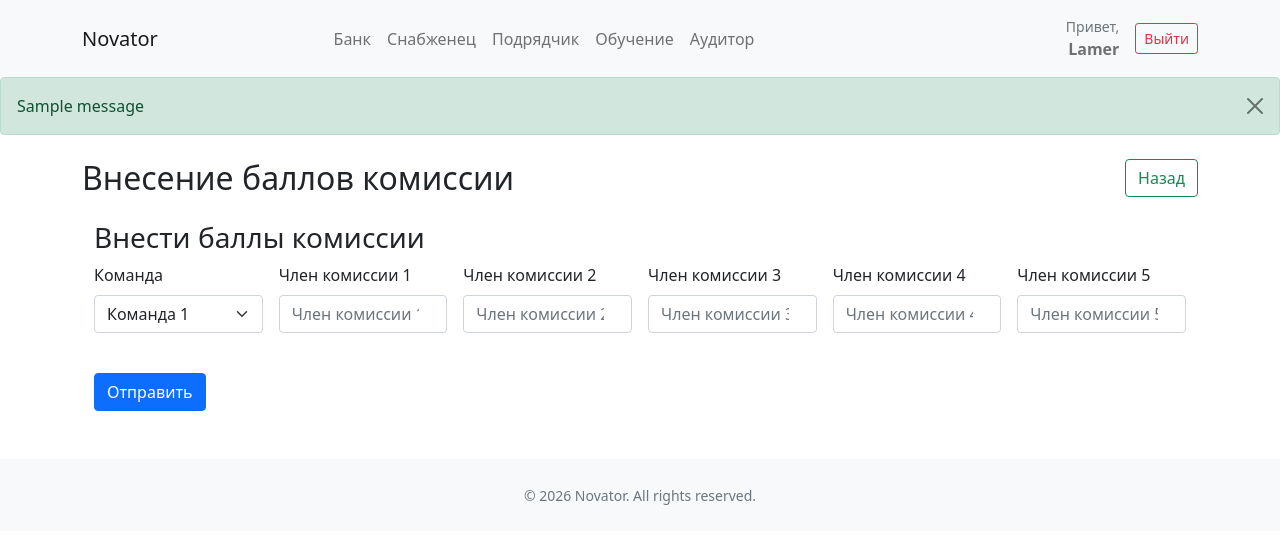
After one commit to lamer201/novator, a Django app: page /make_comisson_scores/ in a window 1280 px wide. The commit adds this page. Shown: the top 544 px of the page. Run offline with Django 5.2, Linux system fonts and the light colour scheme; a user stored in the database is signed in; data comes from the database, SQL or seed files in the repository; tables that the repository leaves empty hold one stand-in row (values such as "Sample post"); one stand-in notice (Sample message) is shown; parts of the project's set-up code (start-up, migrations or seed data) failed here and were passed over; some libraries are stand-ins or nearby versions.

Commit message:
fix comission

```diff
--- a/novator/bank/forms.py
+++ b/novator/bank/forms.py
@@ -370,3 +370,18 @@ class KapremontFormTeam(forms.Form):
         super().__init__(*args, **kwargs)
         self.initial['team'] = self.team_id
         self.fields['team'].widget.attrs['id'] = 'team_select'
+
+
+class ComissionScoreForm(forms.Form):
+    team = forms.ChoiceField(label='Команда', choices=[], widget=forms.Select(attrs={'id': 'team-select'}))
+    score1 = forms.FloatField(label='Член комиссии 1', required=True)
+    score2 = forms.FloatField(label='Член комиссии 2', required=True)
+    score3 = forms.FloatField(label='Член комиссии 3', required=True)
+    score4 = forms.FloatField(label='Член комиссии 4', required=True)
+    score5 = forms.FloatField(label='Член комиссии 5', required=True)
+
+    def __init__(self, *args, **kwargs):
+        self.user = kwargs.pop('user', None)
+        super().__init__(*args, **kwargs)
+        self.fields['team'].choices = get_choices(self.user)
+        self.fields['team'].widget.attrs['id'] = 'team-select'
--- a/novator/bank/func.py
+++ b/novator/bank/func.py
@@ -196,7 +196,7 @@ def make_zakaz_one_item(form):
         message = f'Недостаточно средств на балансе для оплаты заказа. Необходимо {price}, а на балансе {balance.money}.'
         return JsonResponse({'error': message}, status=400)
     # Create new order
-    if material.slug == 'spg':
+    if material.slug == 'grs_spg':
         status = Status.objects.get(pk=2)
     else:
         status = Status.objects.get(pk=1)
--- a/novator/main/models.py
+++ b/novator/main/models.py
@@ -96,3 +96,11 @@ class Town(models.Model):
 
     def __str__(self):
         return self.name
+
+
+class ComissonScores(models.Model):
+    team = models.ForeignKey(Team, on_delete=models.CASCADE, related_name='comisson_scores')
+    score = models.FloatField(max_length=10, verbose_name='Комиссионный балл')
+
+    def __str__(self):
+        return f"{self.team.name} - Комиссионный балл: {self.score}"
--- a/novator/main/urls.py
+++ b/novator/main/urls.py
@@ -14,5 +14,6 @@ urlpatterns = [
     path('statistics/', views.statistics_page, name='statistics_page'),
     path('statistics-presentation/', views.presentation_statistics_page, name='presentation_statistics_page'),
     path('statistics-presentation-end-game/', views.presentation_statistics_end_game_page, name='presentation_statistics_end_game_page'),
+    path('make_comisson_scores/', views.make_comisson_scores, name='make_comisson_scores'),
 
 ]
--- a/novator/main/views.py
+++ b/novator/main/views.py
@@ -1,15 +1,17 @@
-from django.shortcuts import render, get_object_or_404
+from django.shortcuts import render, get_object_or_404, redirect
 from django.contrib.auth import get_user_model
 from django.contrib.auth.decorators import login_required
 from django.views.decorators.http import require_POST
 from django.db import transaction
+from django.contrib import messages
 from bank.models import Balance, Zakaz, ZakazItem
 from main.models import Status, Team, ItemProperty
 from bank.func import give_money, calculate_win_score, end_game
 from mtr.models import Stock, Sklad, Shipment
 from django.db.models import Sum
-from .models import Team
+from .models import ComissonScores, Team
 from bank.models import Balance, Zakaz
+from bank.forms import ComissionScoreForm
 from constance import config
 
 # Create your views here.
@@ -127,6 +129,20 @@ def build_statistics_context():
     }
 
 
+def make_comisson_scores(request):
+    if request.method == 'POST':
+        form = ComissionScoreForm(request.POST, user=request.user)
+        if form.is_valid():
+            team = form.cleaned_data['team']
+            calculate_score = (form.cleaned_data['score1'] + form.cleaned_data['score2'] + form.cleaned_data['score3'] + form.cleaned_data['score4'] + form.cleaned_data['score5'])/5
+            comisson_score = ComissonScores.objects.create(team_id=team, score=calculate_score)
+            comisson_score.save()
+            messages.success(request, f"Баллы комиссии в размере {calculate_score} для команды {team} успешно внесены.")
+            return redirect('main:make_comisson_scores')
+    form = ComissionScoreForm(user=request.user)
+    return render(request, 'main/comission.html', {'form': form})
+
+
 @login_required
 def control(request):
     return render(request, 'main/control.html', build_statistics_context())
--- a/novator/templates/contactor/team_detail.html
+++ b/novator/templates/contactor/team_detail.html
@@ -42,7 +42,7 @@
               <td>{{ zakaz.category.name }}</td>
               <td>{{ zakaz.year }}</td>
               <td>{{ zakaz.total_km }}</td>
-              <td>{{ zakaz.total_eco_score }}</td>
+              <td>- {{ zakaz.total_eco_score }}</td>
               <td>
                 {% for item in zakazy_items %}
                   {% if item.zakaz.id == zakaz.id %}
--- /dev/null
+++ b/novator/templates/main/comission.html
@@ -0,0 +1,55 @@
+{% extends "base.html" %}
+{% load static %}
+{% load humanize %}
+{% load django_bootstrap5 %}
+
+{% block title %}Внесение баллов комиссии{% endblock %}
+
+{% block content %}
+
+{% if messages %}
+      {% for message in messages %}
+        <div class="alert alert-{{ message.tags }} alert-dismissible fade show" role="alert">
+          {{ message }}
+          <button type="button" class="btn-close" data-bs-dismiss="alert" aria-label="Close"></button>
+        </div>
+      {% endfor %}
+    {% endif %}
+<div class="container my-4">
+  <div class="d-flex justify-content-between align-items-center mb-3">
+    <h2 class="mb-0">Внесение баллов комиссии</h2>
+    <div class="d-flex gap-2 flex-wrap">
+    <a href="{% url 'main:end_game_func' %}" class="btn btn-outline-success d-inline-flex align-items-center">
+            Назад
+        </a>
+    </div>
+  </div>
+  <div class="container my-4">
+    <h3>Внести баллы комиссии</h3>
+    <form method="post" class="needs-validation" novalidate>
+      {% csrf_token %}
+      <div class="row g-3">
+        {% for field in form %}
+          {% if field.is_hidden %}
+            {{ field }}
+          {% else %}
+            <div class="col-md-2">
+              {% bootstrap_field field layout='vertical' %}
+              {% if field.errors %}
+                <div class="invalid-feedback d-block">
+                  {{ field.errors }}
+                </div>
+              {% endif %}
+            </div>
+          {% endif %}
+        {% endfor %}
+          <div class="mt-4">
+    <button type="submit" class="btn btn-primary">Отправить</button>
+  </div>
+  </div>
+    </form>
+    </div>
+  </div>
+</div>
+
+{% endblock %}
--- a/novator/templates/main/end_game.html
+++ b/novator/templates/main/end_game.html
@@ -26,6 +26,8 @@
   </form>
   <button type="button" class="btn btn-outline-info d-inline-flex align-items-center" onclick="window.location.href='{% url 'main:presentation_statistics_end_game_page' %}'">
       Статистика на конец игры</button>
+  <button type="button" class="btn btn-outline-info d-inline-flex align-items-center" onclick="window.location.href='{% url 'main:make_comisson_scores' %}'">
+      Внесение баллов комиссии</button>
   <button type="button" class="btn btn-outline-secondary d-inline-flex align-items-center" onclick="window.location.href='{% url 'main:control' %}'">
       Вернуться на страницу контроля</button>
     </div>
```
Also changed, not shown: novator/audit/views.py (+12 -2 lines), novator/bank/views.py (+28 -27 lines), novator/contactor/views.py (+7 -2 lines), novator/main/admin.py (+7 -1 lines), novator/templates/audit/team_detail.html (+1 -6 lines), novator/main/migrations/0003_comissonscores.py (added).
